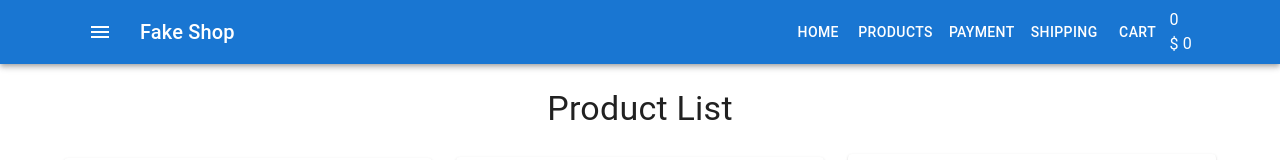
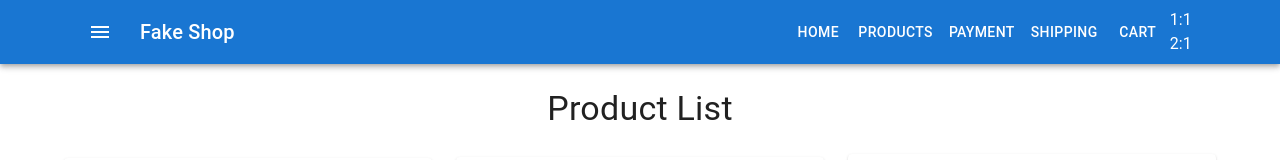
Before and after one commit to OlBul/shop_fake, a React (Create React App) app: page / in a window 1280 px wide. Shown: the top 160 px of the page. Built offline with nearby package versions, Linux system fonts and the light colour scheme.

Commit message:
add productsInCart in CartHeader

```diff
--- a/src/components/CartHeader/CartHeader.tsx
+++ b/src/components/CartHeader/CartHeader.tsx
@@ -1,15 +1,20 @@
 import React from 'react'
 
 type Props = {
-    totalCount: number
-    totalPrice: number
+    productsInCart: {
+        [id: number]: number
+    }
 }
 
-const CartHeader = ({ totalCount, totalPrice }: Props) => {
+const CartHeader = ({ productsInCart }: Props) => {
     return (
         <div>
-            <div>{totalCount}</div>
-            <div>$ {totalPrice}</div>
+            {Object.keys(productsInCart).map((productId) => (
+                <div>
+                    {/*ts-ignore*/}
+                    {productId}:{productsInCart[productId]}
+                </div>
+            ))}
         </div>
     )
 }
--- a/src/container/App/App.tsx
+++ b/src/container/App/App.tsx
@@ -3,27 +3,23 @@
 import Header from 'container/Header/Header'
 import Main from 'container/Main/Main'
 
-export type CartDataProps = {
-    totalCount: number
-    totalPrice: number
+export type productsInCartProps = {
+    [id: number]: number
 }
 
 const App = () => {
-    const [cartData, setCartData] = useState<CartDataProps>({
-        totalCount: 0,
-        totalPrice: 0,
+    const [productsInCart, setproductsInCart] = useState<productsInCartProps>({
+        1: 1,
+        2: 1,
     })
     const addProductToCart = (count: number, price: number) => {
-        setCartData((prevState: CartDataProps) => ({
-            totalCount: prevState.totalCount + count,
-            totalPrice: prevState.totalPrice + count * price,
-        }))
+        console.log('test')
     }
 
     return (
         <>
             <CssBaseline />
-            <Header cartData={cartData} />
+            <Header productsInCart={productsInCart} />
 
             <Main addProductToCart={addProductToCart} />
         </>
--- a/src/container/Header/Header.tsx
+++ b/src/container/Header/Header.tsx
@@ -11,10 +11,12 @@
 import CartHeader from 'components/CartHeader/CartHeader'
 
 type Props = {
-    cartData: { totalCount: number; totalPrice: number }
+    productsInCart: {
+        [id: number]: number
+    }
 }
 
-const Header = ({ cartData }: Props) => {
+const Header = ({ productsInCart }: Props) => {
     return (
         <AppBar position="static">
             <Container>
@@ -36,10 +38,7 @@
                         Fake Shop
                     </Typography>
                     <Menu />
-                    <CartHeader
-                        totalCount={cartData.totalCount}
-                        totalPrice={cartData.totalPrice}
-                    />
+                    <CartHeader productsInCart={productsInCart} />
                 </Toolbar>
             </Container>
         </AppBar>
```
